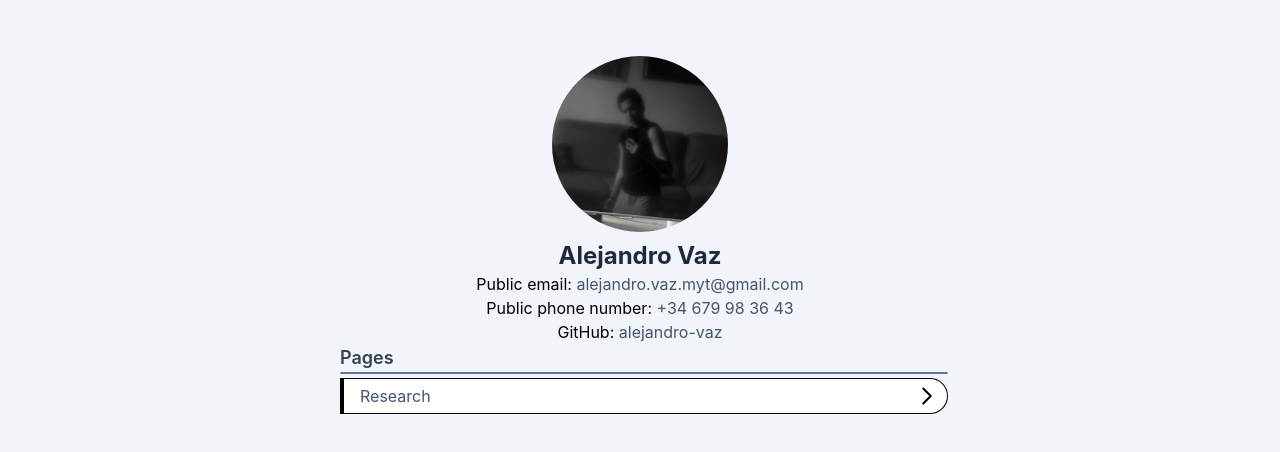
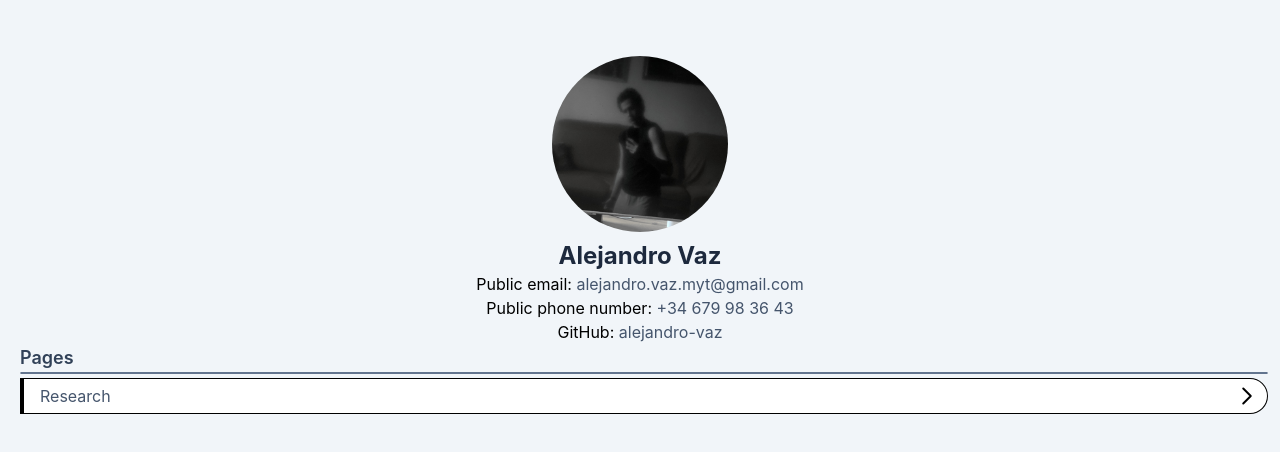
Before and after one commit to alejandro-vaz/alejandro-vaz, a React (Create React App) app: page / in a window 1280 px wide. Shown: the top 452 px of the page. Built offline with nearby package versions, Linux system fonts and the light colour scheme.

Commit message:
fix: app width

```diff
--- a/src/App.tsx
+++ b/src/App.tsx
@@ -26,7 +26,7 @@ function Page({view, sectionName, noIcon}: {
     noIcon?: boolean
 }): React.ReactNode {
     return (
-        <div className="min-h-screen w-full mr-auto ml-auto md:w-1/2 flex flex-col items-center px-4 py-8">
+        <div className="min-h-screen w-full mr-auto ml-auto lg:w-3/4 flex flex-col items-center px-4 py-8">
             <div className="w-full flex mb-6">
                 {!noIcon && <Link
                     to="/"
--- a/style.css
+++ b/style.css
@@ -8,7 +8,7 @@
 /*> BASE -> LAYER */
 @layer base {
     html {
-        background-color: var(--color-slate-100);
+        @apply bg-slate-100;
     }
 }
 
```
